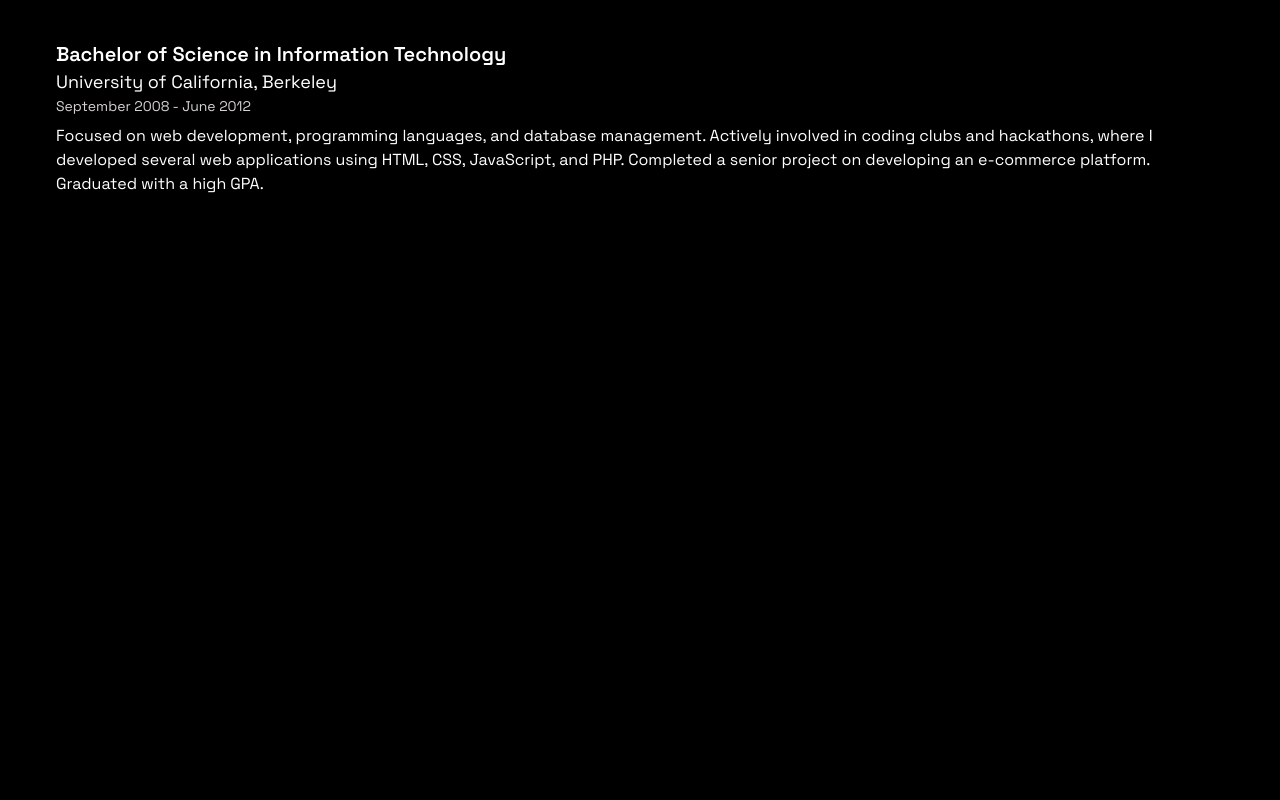
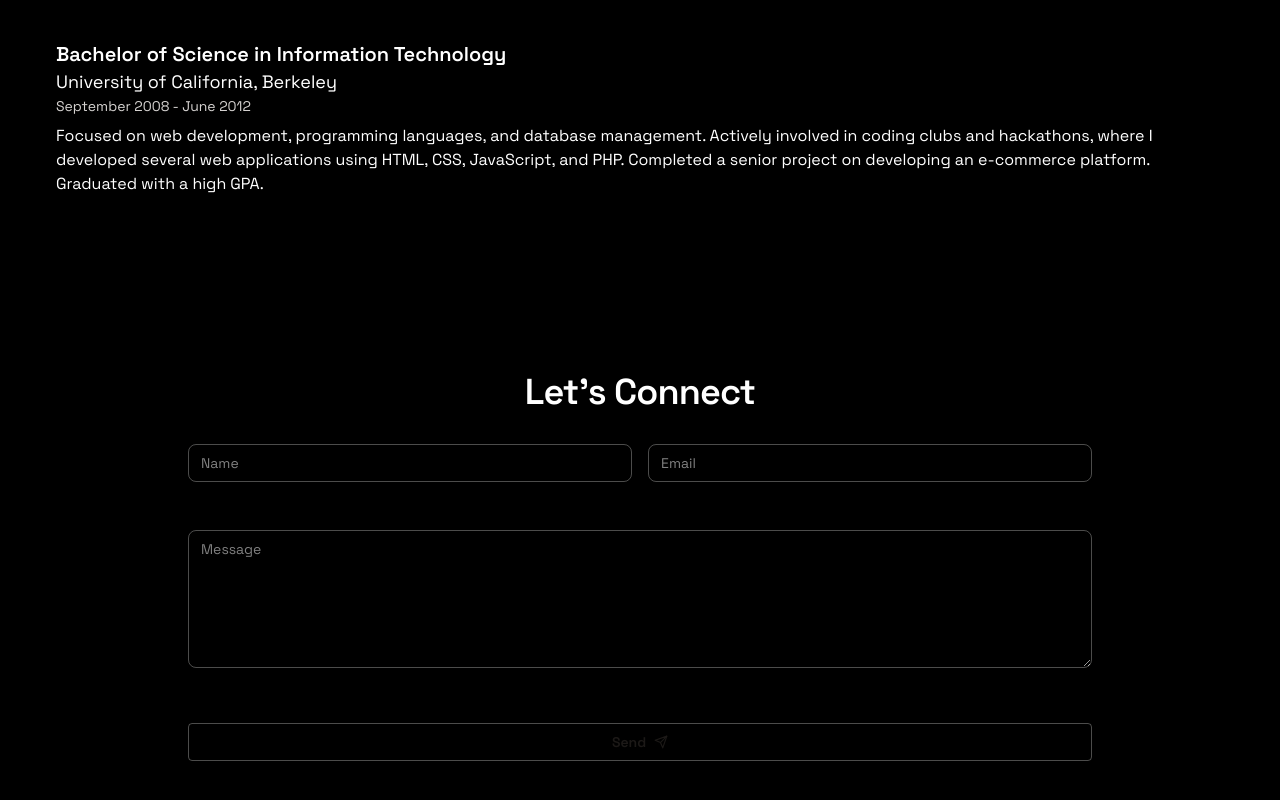
Before and after one commit to kd1-86698-manishk/portfolio-manish, a React (Vite) app: page / in a window 1280 px wide. Shown: the part 3646-4446 px from the top of the page. Before the commit the page ends 3954 px from the top, so only its background shows below. Built offline with nearby package versions, Linux system fonts and the light colour scheme.

Commit message:
Contact Section completed

```diff
--- a/package.json
+++ b/package.json
@@ -10,9 +10,11 @@
     "preview": "vite preview"
   },
   "dependencies": {
+    "@emailjs/browser": "^4.4.1",
     "@tailwindcss/vite": "^4.0.9",
     "react": "^19.0.0",
     "react-dom": "^19.0.0",
+    "react-hot-toast": "^2.5.2",
     "react-icons": "^5.5.0",
     "tailwindcss": "^4.0.9"
   },
--- a/src/App.jsx
+++ b/src/App.jsx
@@ -5,6 +5,7 @@
 import Bio from "./components/Bio";
 import Skill from "./components/Skill";
 import Education from "./components/Education";
+import Contact from "./components/Contact";
 
 const App = () => {
   return (
@@ -17,7 +18,8 @@
           <Projects />
           <Bio />
           <Skill />
-          <Education/>
+          <Education />
+          <Contact/>
         </div>
       </div>
     </>
--- /dev/null
+++ b/src/components/Contact.jsx
@@ -0,0 +1,152 @@
+import React, { useState } from "react";
+import emailjs from "@emailjs/browser";
+import toast, { Toaster } from "react-hot-toast";
+import { FiSend } from "react-icons/fi";
+
+function Contact() {
+  const [formData, setFormData] = useState({
+    name: "",
+    email: "",
+    message: "",
+  });
+
+  const [errors, setErrors] = useState({});
+  const [isSending, setIsSending] = useState(false);
+
+  const handlechange = (e) => {
+    const { name, value } = e.target;
+    setFormData({
+      ...formData,
+      [name]: value,
+    });
+  };
+
+  const validate = () => {
+    let errors = {};
+    if (!formData.name) errors.name = "Name is required";
+    if (!formData.email) {
+      errors.email = "Email is required";
+    } else if (!/\S+@\S+\.\S+/.test(formData.email)) {
+      errors.email = "Email is invalid";
+    }
+    if (!formData.message) errors.message = "Message is Required";
+    return errors;
+  };
+
+  const handleSubmit = (e) => {
+    e.preventDefault();
+    const validationErrors = validate();
+    if (Object.keys(validationErrors).length > 0) {
+      setErrors(validationErrors);
+    } else {
+        setErrors({});
+      setIsSending(true);
+      emailjs
+        .send(
+          "service_vjfddg6",
+          "template_adf7utr",
+          formData,
+          "rjW_1Wg1frlAyZTrV"
+        )
+        .then((response) => {
+          toast.success("Message Send Successfully");
+          setFormData({ name: "", email: "", message: "" });
+        })
+        .catch((errors) => {
+          console.log("FAILED...", errors);
+          toast.error("Failed To Send Message,Please Try again later");
+        })
+        .finally(() => {
+          setIsSending(false);
+        });
+    }
+  };
+
+  return (
+    <>
+      <div className="p-4 lg:w-3/4" id="contact">
+        <Toaster />
+        <h2
+          className="my-8 text-center text-4xl
+                    font-semibold tracking-tight"
+        >
+          Let's Connect
+        </h2>
+
+        <form onSubmit={handleSubmit}>
+          <div className="mb-4 flex space-x-4 ">
+            <div className="lg:w-1/2">
+              <input
+                type="text"
+                id="name"
+                name="name"
+                value={formData.name}
+                placeholder="Name"
+                onChange={handlechange}
+                className="mb-8 w-full appearance-none
+                        rounded-lg border border-stone-50/30
+                        bg-transparent px-3 py-2 text-sm
+                        focus:border-stone-400 focus:outline-none"
+              />
+              {errors.name && (
+                <p className="text-sm text-rose-800">{errors.name}</p>
+              )}
+            </div>
+            <div className="lg:w-1/2">
+              <input
+                type="email"
+                id="email"
+                name="email"
+                value={formData.email}
+                placeholder="Email"
+                onChange={handlechange}
+                className="mb-8 w-full appearance-none
+                        rounded-lg border border-stone-50/30
+                        bg-transparent px-3 py-2 text-sm
+                        focus:border-stone-400 focus:outline-none"
+              />
+              {errors.email && (
+                <p className="text-sm text-rose-800">{errors.email}</p>
+              )}
+            </div>
+          </div>
+          <div className="mb-4">
+            <textarea
+              id="message"
+              name="message"
+              value={formData.message}
+              placeholder="Message"
+              onChange={handlechange}
+              rows="6"
+              className="mb-8 w-full appearance-none
+                        rounded-lg border border-stone-50/30
+                        bg-transparent px-3 py-2 text-sm
+                        focus:border-stone-400 focus:outline-none"
+            />
+            {errors.message && (
+              <p className="text-sm text-rose-800">{errors.message}</p>
+            )}
+          </div>
+          <button
+            type="submit"
+            className={`mb-8 w-full rounded border
+                 border-stone-50/30
+                 bg-stone200 px-4 py-2
+                 text-sm font-semibold text-stone-900
+                  hover:bg-stone-300 ${
+                    isSending ? "cursor-not-allowed opacity-50" : ""
+                  }`}
+            disabled={isSending}
+          >
+            <div className="flex items-center justify-center gap-2">
+              {isSending ? "Sending...." : "Send"}
+              <FiSend />
+            </div>
+          </button>
+        </form>
+      </div>
+    </>
+  );
+}
+
+export default Contact;
```
Also changed, not shown: 1 other file (tests, documents, lock files or other folders).
